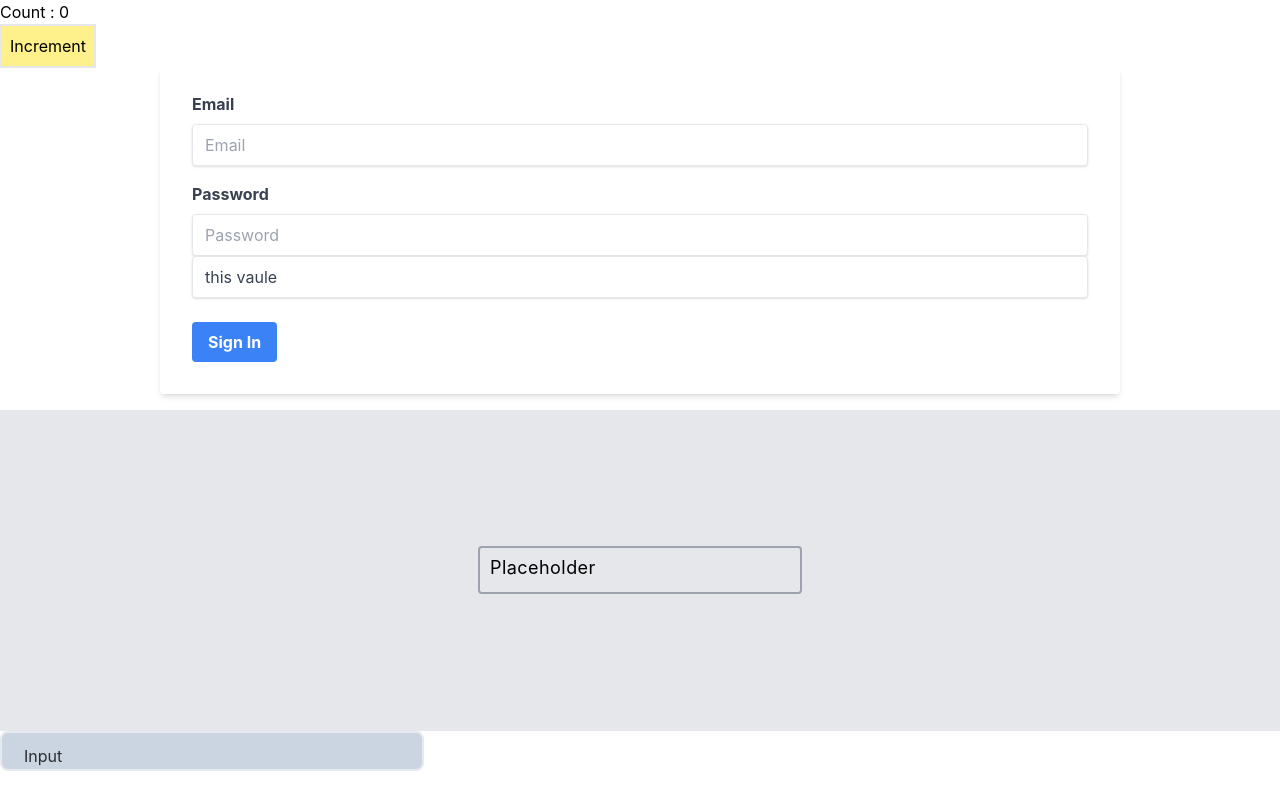
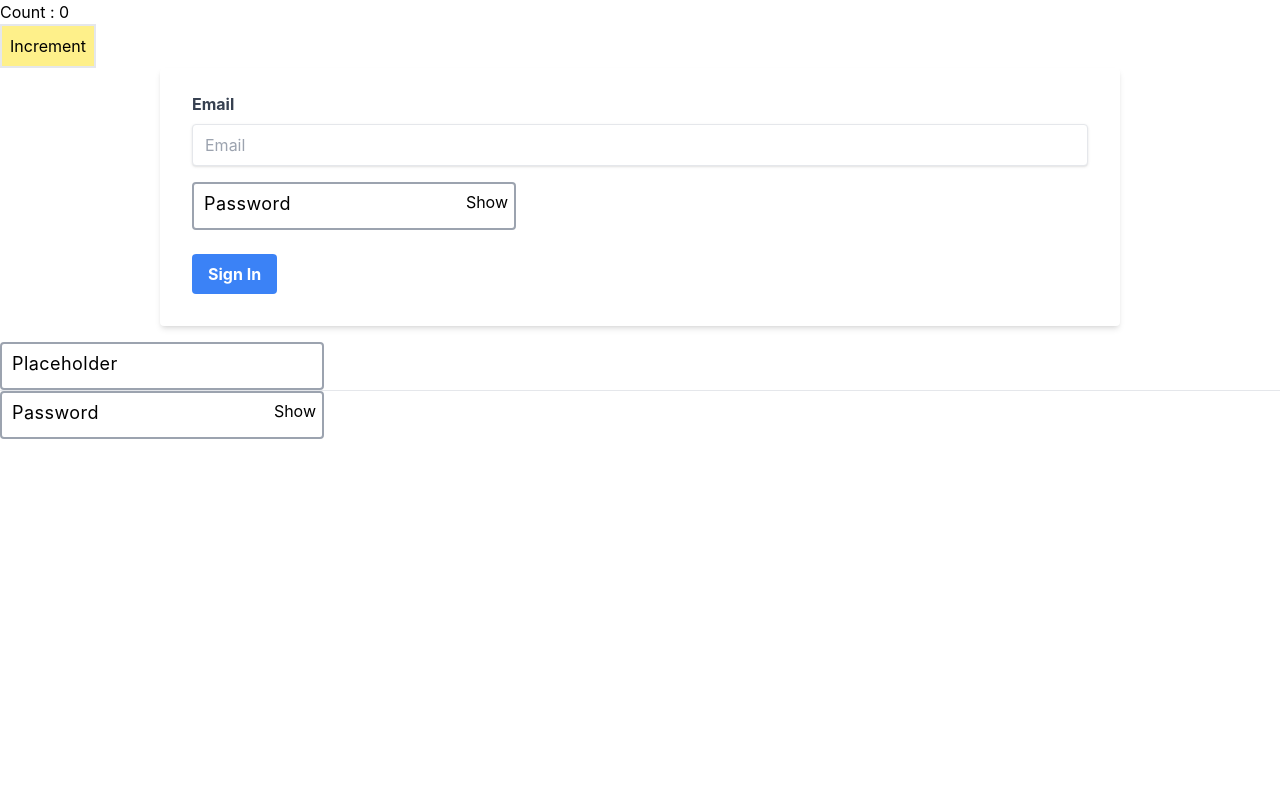
Before and after one commit to saifabrar17/my-typescript-intro, a React (Create React App) app: page / in a window 1280 px wide. Built offline with nearby package versions, Linux system fonts and the light colour scheme.

Commit message:
show hide implement

```diff
--- a/src/App.tsx
+++ b/src/App.tsx
@@ -2,6 +2,7 @@ import { useState } from "react";
 import "./App.css";
 import AnimatedInput from "./components/AnimatedInput";
 import LoginForm from "./components/LoginForm";
+import PasswordInput from "./components/PasswordInput";
 
 function App() {
   const [count, setCount] = useState(0);
@@ -24,7 +25,9 @@ function App() {
 
       <hr />
 
-      <div className="">
+      <PasswordInput label="Password" name="password"></PasswordInput>
+
+      {/* <div className="flex">
         <label className="relative cursor-pointer">
           <input
             type="text"
@@ -35,7 +38,7 @@ function App() {
             Input
           </span>
         </label>
-      </div>
+      </div> */}
     </div>
   );
 }
--- a/src/components/AnimatedInput.tsx
+++ b/src/components/AnimatedInput.tsx
@@ -3,7 +3,7 @@ import React from "react";
 const AnimatedInput = () => {
   return (
     <div>
-      <div className="flex h-[40vh] items-center justify-center bg-gray-200">
+      <div className="flex">
         <label className="relative">
           <input
             required
@@ -11,7 +11,7 @@ const AnimatedInput = () => {
             className="px-4 py-2 text-lg outline-none border-2 border-gray-400 rounded hover:border-gray-600 duration-200 peer focus:border-indigo-600 bg-inherit"
           />
 
-          <span className="absolute left-0 top-2 px-1 text-lg tracking-wide peer-focus:text-indigo-600 pointer-events-none duration-200 peer-focus:text-sm peer-focus:-translate-y-5 bg-gray-200 ml-2 peer-valid:text-sm peer-valid:-translate-y-5">
+          <span className="absolute left-0 top-2 px-1 text-lg tracking-wide peer-focus:text-indigo-600 pointer-events-none duration-200 peer-focus:text-sm peer-focus:-translate-y-5 bg-white ml-2 peer-valid:text-sm peer-valid:-translate-y-5">
             Placeholder
           </span>
         </label>
--- a/src/components/LoginForm.tsx
+++ b/src/components/LoginForm.tsx
@@ -1,13 +1,14 @@
 import React, { useState } from "react";
 import Input from "./Input";
+import PasswordInput from "./PasswordInput";
 
 const LoginForm: React.FC = () => {
   const [email, setEmail] = useState("");
-  const [password, setPassword] = useState("");
+
 
   const handleSubmit = (e: React.FormEvent<HTMLFormElement>) => {
     e.preventDefault();
-    console.log(`Submitting email: ${email} and password: ${password}`);
+    console.log(`Submitting email: ${email} and password:`);
   };
 
   return (
@@ -30,22 +31,7 @@ const LoginForm: React.FC = () => {
           />
         </div>
         <div className="mb-6">
-          <label
-            className="block text-gray-700 font-bold mb-2"
-            htmlFor="password"
-          >
-            Password
-          </label>
-          <input
-            className="shadow   border rounded w-full py-2 px-3 text-gray-700 "
-            id="password"
-            type="password"
-            placeholder="Password"
-            value={password}
-            onChange={(e) => setPassword(e.target.value)}
-          />
-
-          <Input id="ok" type="text" placeholder="this" value="this vaule"> </Input>
+        <PasswordInput label="Password" name="password"></PasswordInput>
         </div>
         <div className="flex items-center justify-between">
           <button
--- /dev/null
+++ b/src/components/PasswordInput.tsx
@@ -0,0 +1,38 @@
+import React, { useState } from "react";
+
+interface Props {
+  label: string;
+  name: string;
+}
+
+const PasswordInput: React.FC<Props> = ({ label, name }) => {
+  const [showPassword, setShowPassword] = useState(false);
+  const inputType = showPassword ? "text" : "password";
+
+  return (
+    <div className="flex w-full">
+      <label className="relative">
+        <input
+          required
+          type={inputType}
+          name={name}
+          className="px-4 py-2 text-lg outline-none border-2 border-gray-400 rounded hover:border-gray-600 duration-200 peer focus:border-indigo-600 bg-inherit"
+        />
+
+        <span className="absolute left-0 top-2 px-1 text-lg tracking-wide peer-focus:text-indigo-600 pointer-events-none duration-200 peer-focus:text-sm peer-focus:-translate-y-5 bg-white ml-2 peer-valid:text-sm peer-valid:-translate-y-5">
+          {label}
+        </span>
+        <button
+        type="button"
+        className="absolute right-0 top-2 px-2"
+        onClick={() => setShowPassword((prev) => !prev)}
+      >
+        {showPassword ? "Hide" : "Show"}
+      </button>
+      </label>
+
+    </div>
+  );
+};
+
+export default PasswordInput;
```
